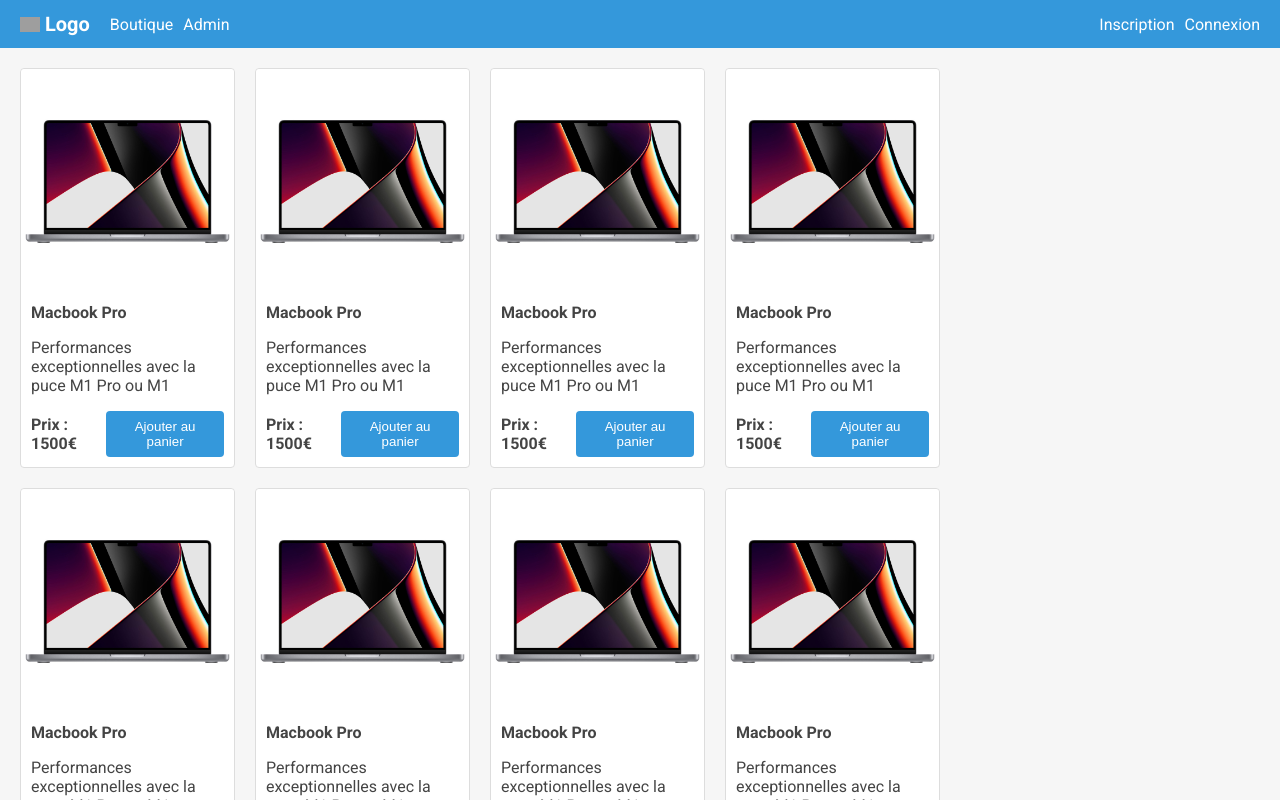
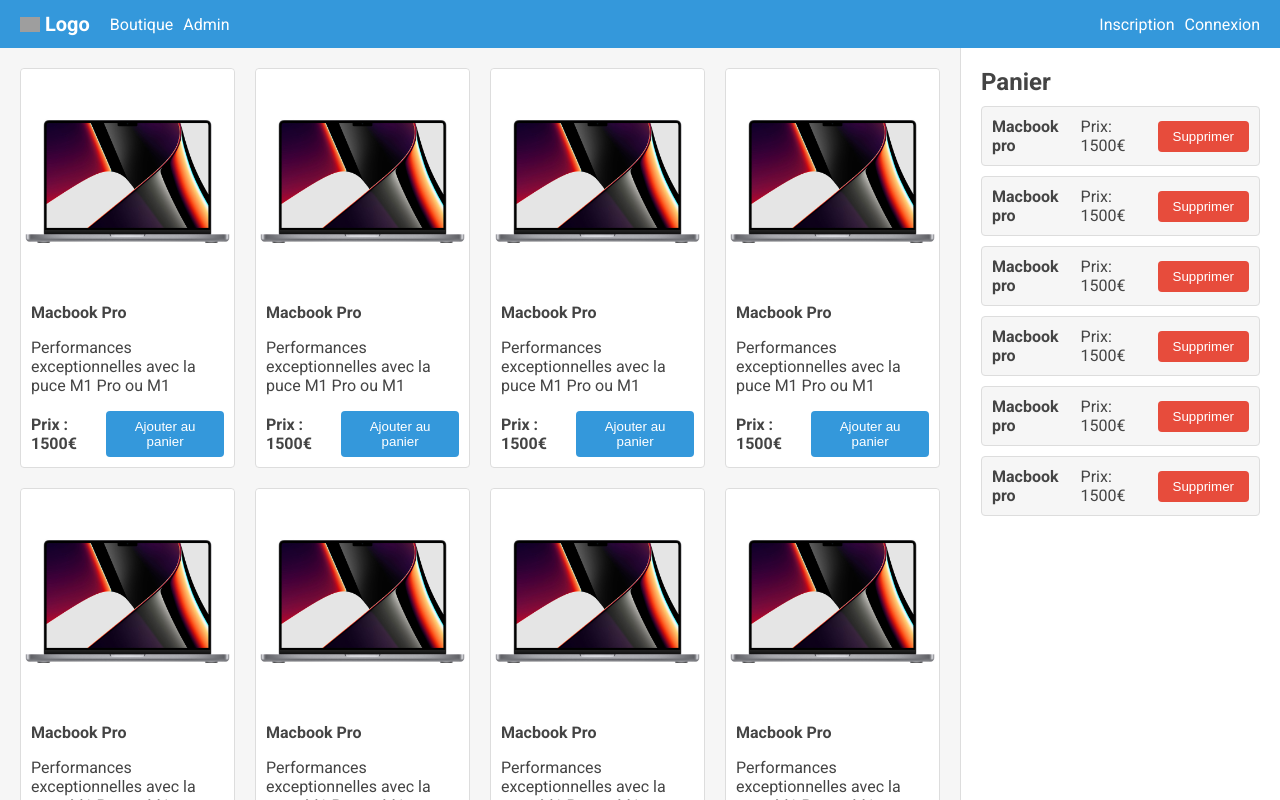
Before and after one commit to dldvpr-Project/vueJS-sandbox-project, a Vue app: page / in a window 1280 px wide. Shown: the top 800 px of the page. Built offline with nearby package versions, Linux system fonts and the light colour scheme; grey boxes are pictures that could not be loaded.

Commit message:
basic cart layout

```diff
--- a/src/App.vue
+++ b/src/App.vue
@@ -9,7 +9,7 @@
   <div class="app-container">
     <TheHeader class="header" />
     <Shop class="shop" />
-<!--    <Cart class="cart b3" />-->
+    <Cart class="cart" />
     <TheFooter class="footer" />
   </div>
 </template>
@@ -33,6 +33,8 @@
 }
 .cart {
   grid-area: cart;
+  border-left: var(--border);
+  background-color: #FFFFFF;
 }
 .footer {
   grid-area: footer;
--- a/src/components/Cart/CartProduct.vue
+++ b/src/components/Cart/CartProduct.vue
@@ -1,9 +1,17 @@
-<script setup lang="ts"></script>
+<script lang="ts" setup></script>
 
 <template>
-  <div class="mb-10 b5">
-    <h1>Product</h1>
+  <div class="mb-10 p-10 d-flex flex-row align-items-center product">
+    <strong class="flex-fill mr-10">Macbook pro</strong>
+    <span class="mr-10">Prix: 1500€</span>
+    <button class="btn btn-danger">Supprimer</button>
   </div>
 </template>
 
-<style lang="scss" scoped></style>
+<style lang="scss" scoped>
+.product {
+  background-color: var(--gray-1);
+  border: var(--border);
+  border-radius: var(--border-radius);
+}
+</style>
```
